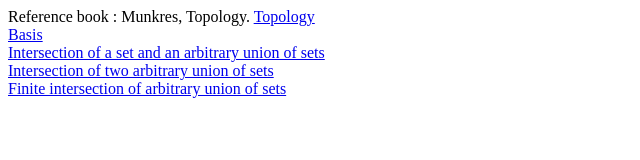
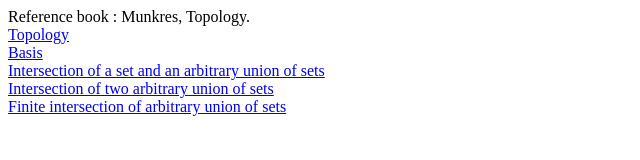
Before and after one commit to DoyunNam/topology, a plain HTML site: page index.html in a window 1280 px wide. Shown: the whole page, without its empty margins (0-640 px from the left). Drawn offline with Linux system fonts and the light colour scheme.

Commit message:
add br tag

```diff
--- a/index.html
+++ b/index.html
@@ -6,7 +6,7 @@
     <title>Topology</title>
 </head>
 <body>
-    Reference book : Munkres, Topology.
+    Reference book : Munkres, Topology. <br>
     <a href="pdf/Topology.pdf">
         Topology
     </a> <br>
```
